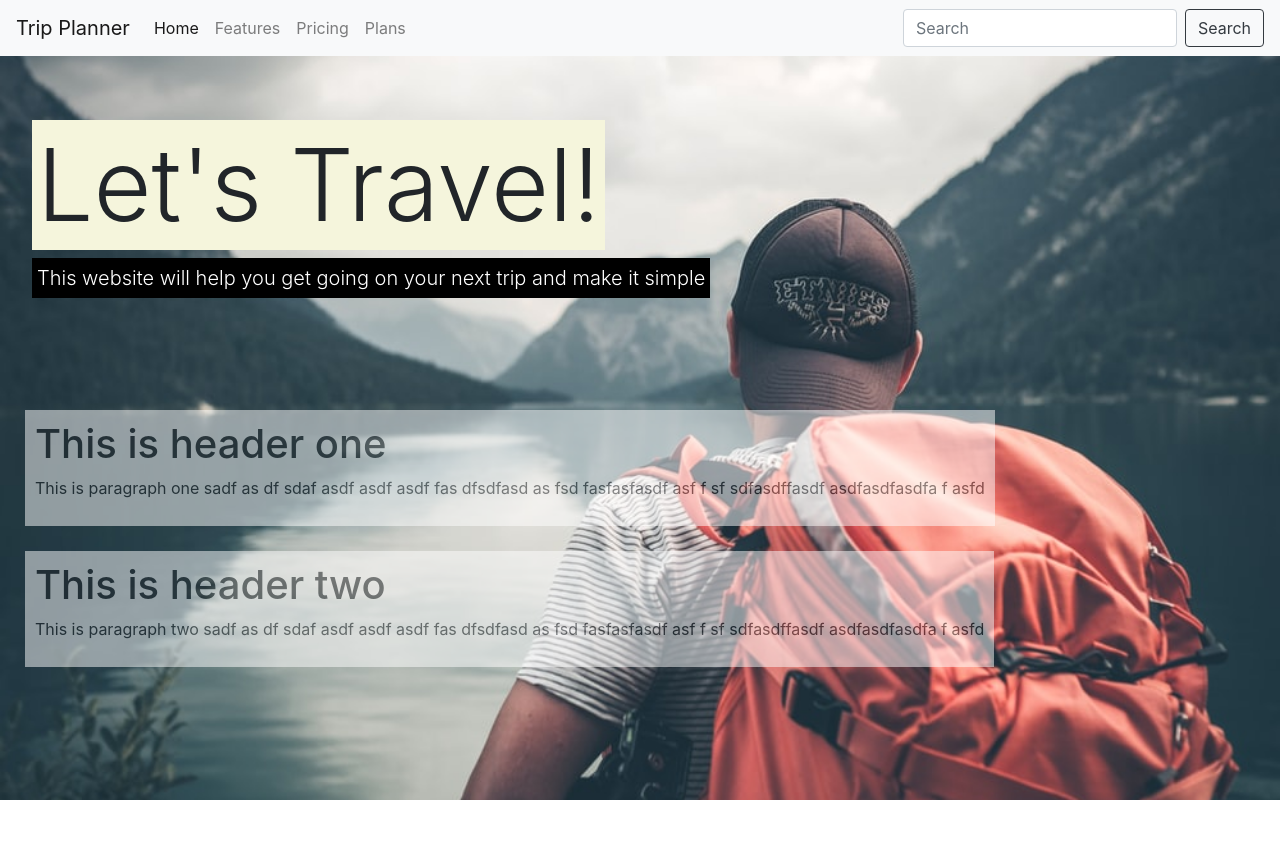
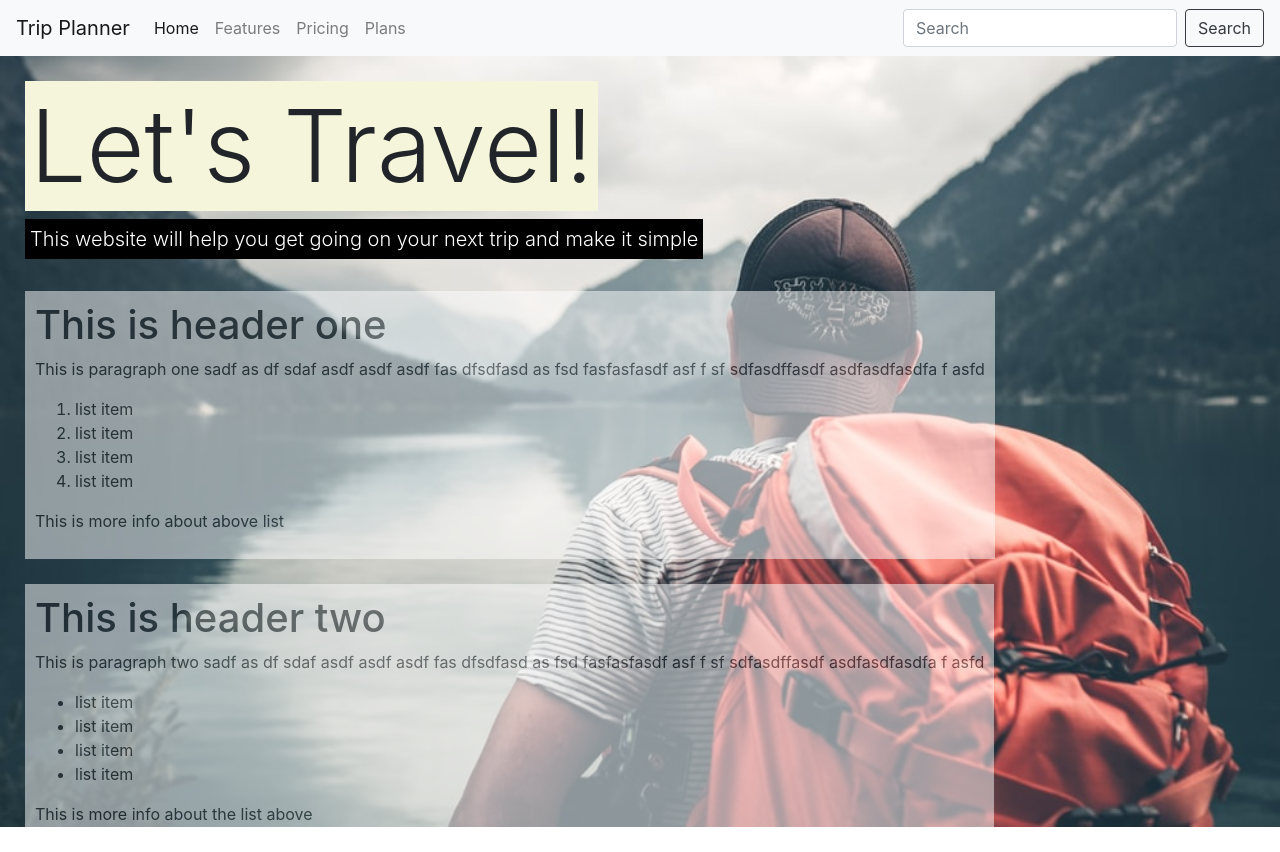
Before and after one commit to Aefalshaw/Keyfonal_Travel, a plain HTML site: page travel.html in a window 1280 px wide. Before the commit the page ends 800 px from the top, so only its background shows below. Drawn offline with nearby package versions, Linux system fonts and the light colour scheme.

Commit message:
css tweaks

```diff
--- a/travel.html
+++ b/travel.html
@@ -45,10 +45,24 @@
     <div class="infoBox-1">
         <h1>This is header one</h1>
         <p>This is paragraph one sadf as df sdaf asdf asdf asdf fas dfsdfasd as fsd fasfasfasdf asf f sf sdfasdffasdf  asdfasdfasdfa f asfd</p>
+        <ol>
+            <li>list item</li>
+            <li>list item</li>
+            <li>list item</li>
+            <li>list item</li>
+        </ol>
+        <p>This is more info about above list</p>
     </div>
     <div class="infoBox-2">
         <h1>This is header two</h1>
         <p>This is paragraph two sadf as df sdaf asdf asdf asdf fas dfsdfasd as fsd fasfasfasdf asf f sf sdfasdffasdf  asdfasdfasdfa f asfd</p>
+        <ul>
+            <li>list item</li>
+            <li>list item</li>
+            <li>list item</li>
+            <li>list item</li>
+        </ul>
+        <p>This is more info about the list above</p>
     </div>
 
 
--- a/travelStyle.css
+++ b/travelStyle.css
@@ -8,7 +8,8 @@ body, html {
 
 .jumbotron {
     background: none;
-    font-size: bold;
+    padding: 25px 25px 0px 25px;
+
 }
 
 .display-2 {
```
